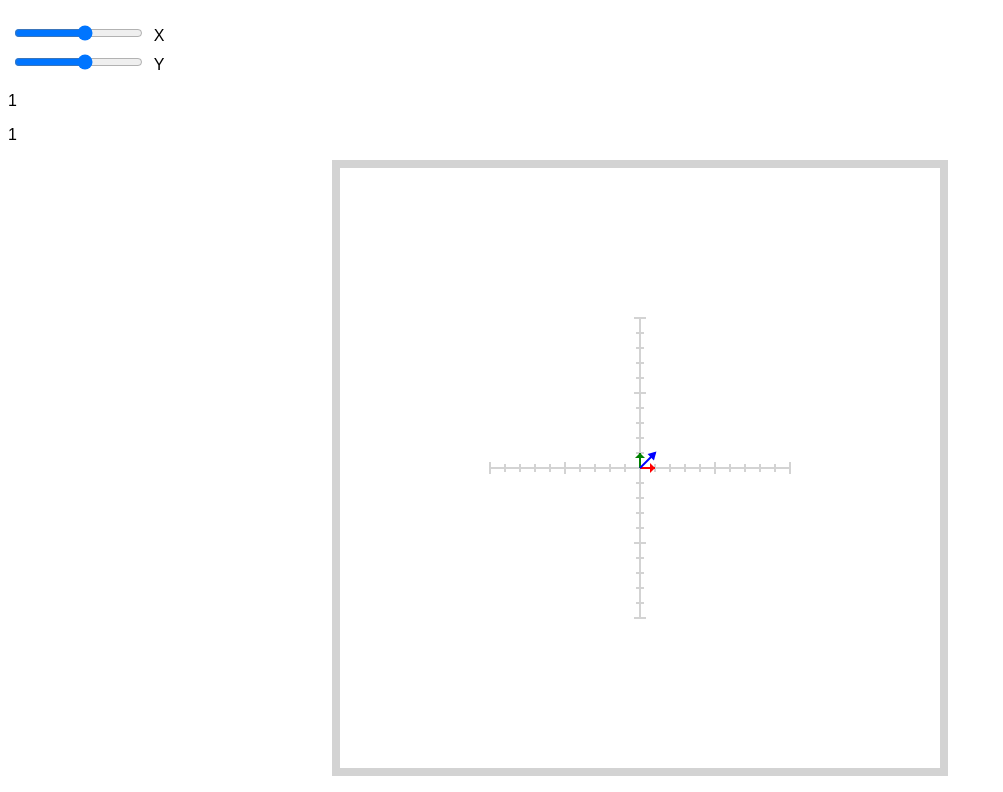
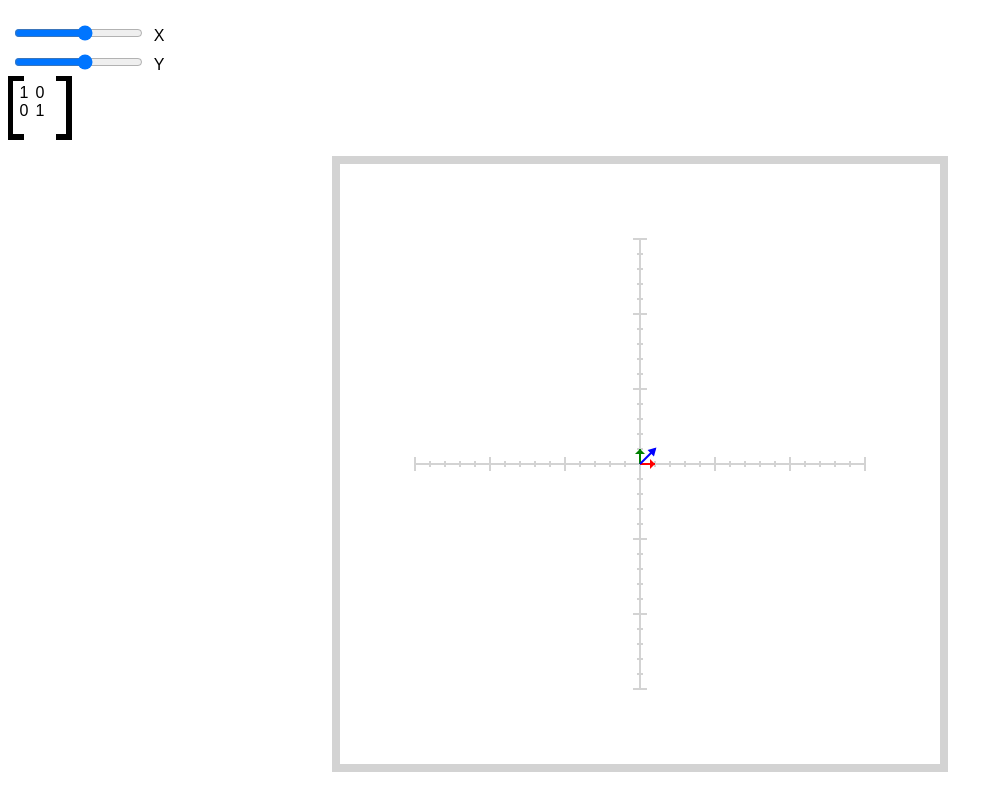
Before and after one commit to MostlyFocusedMike/canvas-practice, a website built with Vite: page index.html in a window 1280 px wide. Shown: the part 61-853 px from the top of the page, without its empty margins (0-1003 px from the left). Built offline with nearby package versions, Linux system fonts and the light colour scheme.

Commit message:
experiment with matrix notation

```diff
--- a/index.html
+++ b/index.html
@@ -16,8 +16,18 @@
       <input type="range" id="y-val" value="1" name="yVal" min="-10" max="10" data-axis="y"/>
       <label for="y-val">Y</label>
     </div>
-    <p id="current-x">1</p>
-    <p id="current-y">1</p>
+
+    <div id="box">
+      <div id="matrix">
+        <p id="current-x">1</p>
+        <p>0</p>
+        <p>0</p>
+        <p id="current-y">1</p>
+      </div>
+      <div id="tall-white"></div>
+      <div id="fat-white"></div>
+    </div>
+
     <canvas id="my-canvas" style="border:0.5rem solid #d3d3d3; margin: 1rem auto; display: block"></canvas>
 
     <script type="module" src="/main.js"></script>
--- a/main.js
+++ b/main.js
@@ -29,7 +29,7 @@ const reset = () => {
 }
 
 // make tick marks
-const drawAxis = (isX = true, start = -10, end = 10) => {
+const drawAxis = (isX = true, start = -15, end = 15) => {
   origin();
 
   ctx.beginPath();
@@ -37,7 +37,7 @@ const drawAxis = (isX = true, start = -10, end = 10) => {
   for (let i = start; i <= end; i++) {
     if (i === 0) continue;
 
-    const finalTick = i % 5 ? 4 : 6;
+    const finalTick = i % 5 ? 3 : 7;
     isX
       ? drawLine([i * scale, -1 * finalTick], [i * scale, finalTick])
       : drawLine([-1 * finalTick, i * scale,], [finalTick, i * scale])
@@ -148,11 +148,17 @@ const coords = { x: 1, y: 1 };
 
 draw();
 
+const updateText = () => {
+  document.querySelector('#current-x').textContent = coords.x;
+  document.querySelector('#current-y').textContent = coords.y;
+}
+
 
 const updateBasisVector = (e) => {
   coords[e.target.dataset.axis] = e.target.value;
   draw();
-  document.querySelector('#current-x').textContent = coords.x;
+  updateText();
+
 }
 
 const handleArrowKeys = (e) => {
@@ -161,6 +167,7 @@ const handleArrowKeys = (e) => {
   if (e.key === 'ArrowUp') coords.y += 1
   if (e.key === 'ArrowDown') coords.y -= 1
   draw();
+  updateText();
 }
 
 document.querySelector('#x-val').addEventListener('input', updateBasisVector);
--- a/style.css
+++ b/style.css
@@ -13,3 +13,42 @@ canvas {
   image-rendering: pixelated;
   image-rendering: crisp-edges;
 }
+
+#box {
+  position: relative;
+  height: 4rem;
+  width: 4rem;
+  background-color: black;
+}
+
+#tall-white {
+  position: absolute;
+  left: 1rem;
+  height: 4rem;
+  width: 2rem;
+  background-color: white;
+  margin: 0 auto;
+}
+
+#fat-white {
+  position: absolute;
+  top: 0.3rem;
+  left: 0.3rem;
+  height: 3.3rem;
+  width: 3.3rem;
+  background-color: white;
+  margin: 0 auto;
+}
+#matrix {
+  z-index: 100;
+  position: absolute;
+  display: grid;
+  grid-template-columns: 1fr 1fr;
+  padding: 0.5rem;
+  width: 50%;
+}
+
+#matrix p {
+  margin: 0;
+  text-align: center;
+}
```
